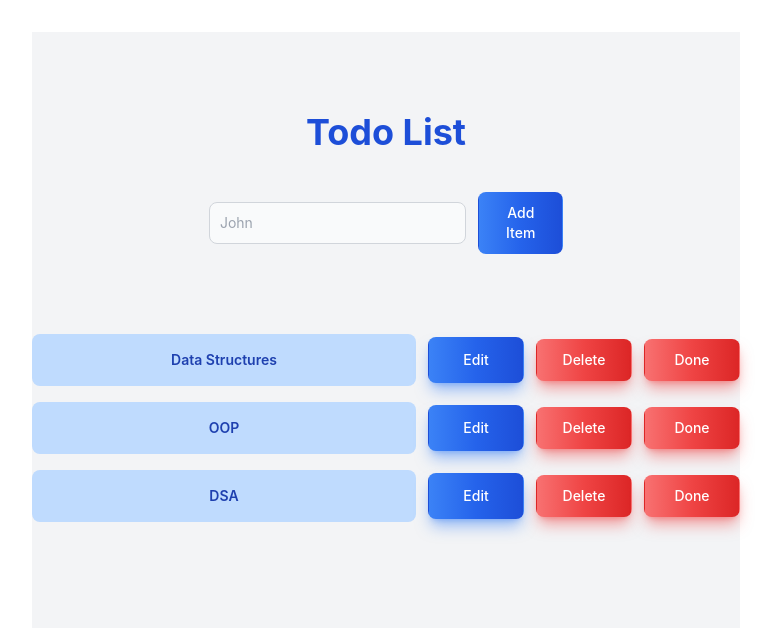
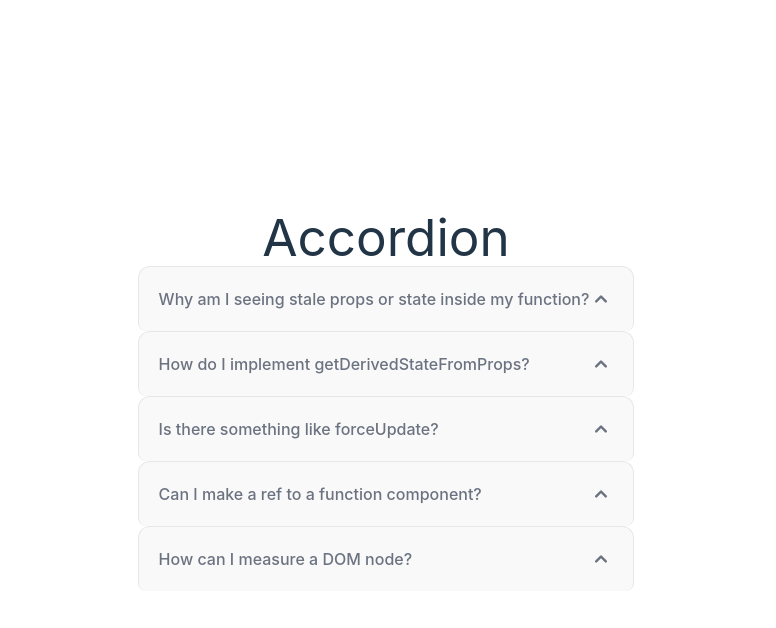
Before and after one commit to AbdulMoeez21/react-complete-practice, a React (Vite) app: page / in a window 1280 px wide. Shown: the top 628 px of the page, without its empty margins (254-1030 px from the left). Built offline with nearby package versions, Linux system fonts and the light colour scheme.

Commit message:
Accordion

```diff
--- a/src/App.jsx
+++ b/src/App.jsx
@@ -13,9 +13,10 @@ import Netlfix from "./apps/Netlfix";
 import Calculator from "./apps/Calculator";
 import Challenges from "./apps/Challenges";
 import TodoList from "./components/TodoList";
-
+import Accordion from "./apps/Accordion";
+import Accdata from "./data/Accdata";
 function App() {
-  const [type, settype] = useState("TodoList");
+  const [type, settype] = useState("Accordion");
 
   if (type == "netflix") {
     return <Netlfix />;
@@ -50,7 +51,9 @@ function App() {
   else if (type == "TodoList") {
     return <TodoList />;
   }
-
+else if (type=="Accordion"){
+  return <Accordion/>
+}
   // else if (type=="hello"){
   //   return (
   //     <>
--- /dev/null
+++ b/src/apps/Accordion.jsx
@@ -0,0 +1,26 @@
+import React, { useState } from "react";
+import Accdata from "../data/Accdata";
+import '../index.css';
+import AccordionCard from "../components/AccordionCard";
+
+const Accordion = () => {
+  const [data, setData] = useState(Accdata);
+  return (
+    <>
+    <h1>Accordion</h1>
+      {data.map((item) => {
+        {/* const {id,question,answer}=item */}
+        const { id }=item
+        return <AccordionCard
+            key={id}{...item}
+            //   ques={question}
+            //   ans={answer}
+        />;
+      })}
+
+
+    </>
+  );
+};
+
+export default Accordion;
--- /dev/null
+++ b/src/components/AccordionCard.jsx
@@ -0,0 +1,57 @@
+import React,{useState} from "react";
+import Accdata from "../data/Accdata";
+
+const AccordionCard = ({question,answer}) => {
+    const [show, setShow] = useState(true)
+  return (
+    <div>
+
+      <div
+        id="accordion-color"
+        data-accordion="collapse"
+        data-active-classes="bg-blue-100 dark:bg-gray-800 text-blue-600 dark:text-white"
+        onClick={()=>setShow(!show)}
+      >
+
+        <h2 id="accordion-color-heading-1" >
+          <button
+            type="button"
+            className="flex items-center justify-between w-full p-5 font-medium text-left text-gray-500 border border-b-0 border-gray-200 rounded-t-xl focus:ring-4 focus:ring-blue-200 dark:focus:ring-blue-800 dark:border-gray-700 dark:text-gray-400 hover:bg-blue-100 dark:hover:bg-gray-800"
+            data-accordion-target="#accordion-color-body-1"
+            aria-expanded="true"
+            aria-controls="accordion-color-body-1"
+
+          >
+            <span >{question}</span>
+            <svg
+              data-accordion-icon
+              className="w-6 h-6 rotate-180 shrink-0"
+              fill="currentColor"
+              viewBox="0 0 20 20"
+              xmlns="http://www.w3.org/2000/svg"
+            >
+              <path
+                fillRule="evenodd"
+                d="M5.293 7.293a1 1 0 011.414 0L10 10.586l3.293-3.293a1 1 0 111.414 1.414l-4 4a1 1 0 01-1.414 0l-4-4a1 1 0 010-1.414z"
+                clipRule="evenodd"
+              ></path>
+            </svg>
+          </button>
+        </h2>
+
+        { show && <div
+          id="accordion-color-body-1"
+          className="hidden"
+          aria-labelledby="accordion-color-heading-1"
+
+        >
+          <div className="p-5 font-light border border-b-0 border-gray-200 dark:border-gray-700 dark:bg-gray-900">
+          <p className="mb-2 text-gray-500 dark:text-gray-400">{answer}</p>
+          </div>
+        </div>}
+      </div>
+    </div>
+  );
+};
+
+export default AccordionCard;
--- /dev/null
+++ b/src/data/Accdata.jsx
@@ -0,0 +1,33 @@
+const Accdata = [
+  {
+    id: 1,
+    question: "Why am I seeing stale props or state inside my function?",
+    answer:
+      "Any function inside a component, including event handlers and effects, “sees” the props and state from the render it was created in",
+  },
+  {
+    id: 2,
+    question: "How do I implement getDerivedStateFromProps?",
+    answer:
+      "While you probably dont need it, in rare cases that you do (such as implementing a <Transition> component), you can update the state right during rendering.",
+  },
+  {
+    id: 3,
+    question: "Is there something like forceUpdate?",
+    answer:
+      "Both useState and useReducer Hooks bail out of updates if the next value is the same as the previous one. Mutating state in place and calling setState will not cause a re-render.",
+  },
+  {
+    id: 4,
+    question: "Can I make a ref to a function component?",
+    answer:
+      "While you shouldnt need this often, you may expose some imperative methods to a parent component with the useImperativeHandle Hook.",
+  },
+  {
+    id: 5,
+    question: "How can I measure a DOM node?",
+    answer:
+      "One rudimentary way to measure the position or size of a DOM node is to use a callback ref. React will call that callback whenever the ref gets attached to a different node. ",
+  }
+];
+export default Accdata;
```
